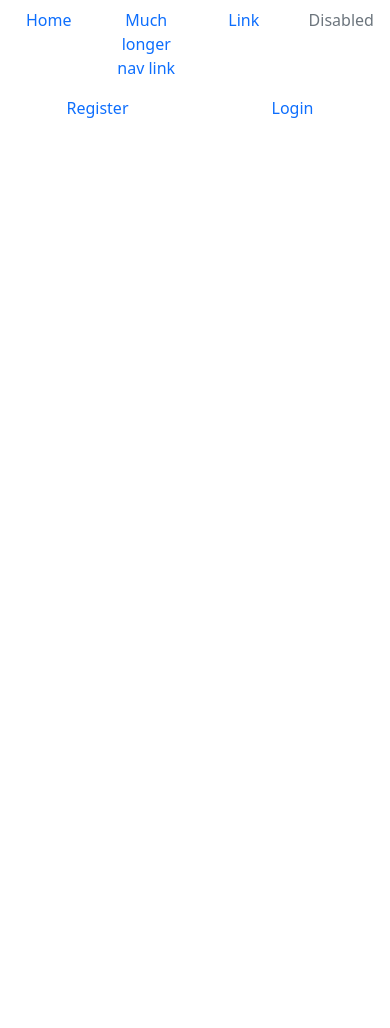
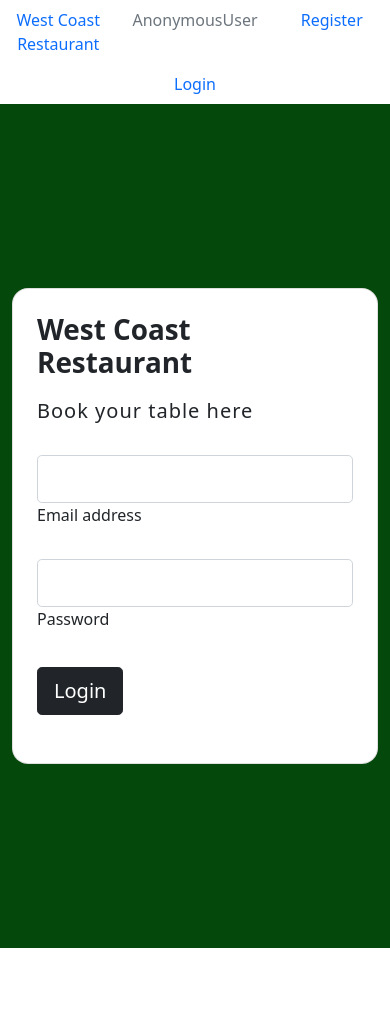
Before and after one commit to blackcatten/west-coast-restaurant, a Django app: page / in a window 390 px wide. Before the commit the page ends 118 px from the top, so only its background shows below. Run offline with Django 3.2, Linux system fonts and the light colour scheme.

Commit message:
add navigation bar and the main section to index.html

```diff
--- a/templates/base.html
+++ b/templates/base.html
@@ -27,16 +27,11 @@
 
     <ul class="nav nav-pills nav-justified">
         <li class="nav-item">
-            <a class="nav-link" aria-current="page" href="{% url 'home' %}">Home</a>
+            <a class="nav-link" aria-current="page" href="{% url 'home' %}">West Coast Restaurant</a>
         </li>
-        <li class="nav-item">
-            <a class="nav-link" href="#">Much longer nav link</a>
-          </li>
+
           <li class="nav-item">
-            <a class="nav-link" href="#">Link</a>
-          </li>
-          <li class="nav-item">
-            <a class="nav-link disabled" aria-disabled="true">Disabled</a>
+            <a class="nav-link disabled" aria-disabled="true">{{ user }} </a>
           </li>
                     {% if user.is_authenticated %}
                     <li class="nav-item">
--- a/templates/index.html
+++ b/templates/index.html
@@ -2,17 +2,50 @@
 
 {% block content %}
 
-<div class="container-fluid">
-    <div class="row">
+<section class="vh-100" style="background-color: #05480b;">
+    <div class="container py-5 h-100">
+      <div class="row d-flex justify-content-center align-items-center h-100">
+        <div class="col col-xl-10">
+          <div class="card" style="border-radius: 1rem;">
+            <div class="row g-0">
+              <div class="col-md-6 col-lg-5 d-none d-md-block">
+                <img src="https://images.pexels.com/photos/6127321/pexels-photo-6127321.jpeg?auto=compress&cs=tinysrgb&w=1260&h=750&dpr=1"
+                  alt="login form" class="img-fluid" style="border-radius: 1rem 0 0 1rem;" />
+              </div>
+              <div class="col-md-6 col-lg-7 d-flex align-items-center">
+                <div class="card-body p-4 p-lg-5 text-black">
 
-        <!-- Reservation Entries Column -->
-        <div class="col-12 mt-3 left">
-            <div class="row">
+                  <form>
 
+                    <div class="d-flex align-items-center mb-3 pb-1">
+
+                      <span class="h1 fw-bold mb-0">West Coast Restaurant</span>
+                    </div>
+
+                    <h5 class="fw-normal mb-3 pb-3" style="letter-spacing: 1px;">Book your table here</h5>
+
+                    <div class="form-outline mb-4">
+                      <input type="email" id="form2Example17" class="form-control form-control-lg" />
+                      <label class="form-label" for="form2Example17">Email address</label>
+                    </div>
+
+                    <div class="form-outline mb-4">
+                      <input type="password" id="form2Example27" class="form-control form-control-lg" />
+                      <label class="form-label" for="form2Example27">Password</label>
+                    </div>
+
+                    <div class="pt-1 mb-4">
+                      <button class="btn btn-dark btn-lg btn-block" type="button">Login</button>
+                    </div>
+                  </form>
+
+                </div>
+              </div>
             </div>
+          </div>
         </div>
+      </div>
     </div>
-
-</div>
+  </section>
 
 {%endblock%}
```
